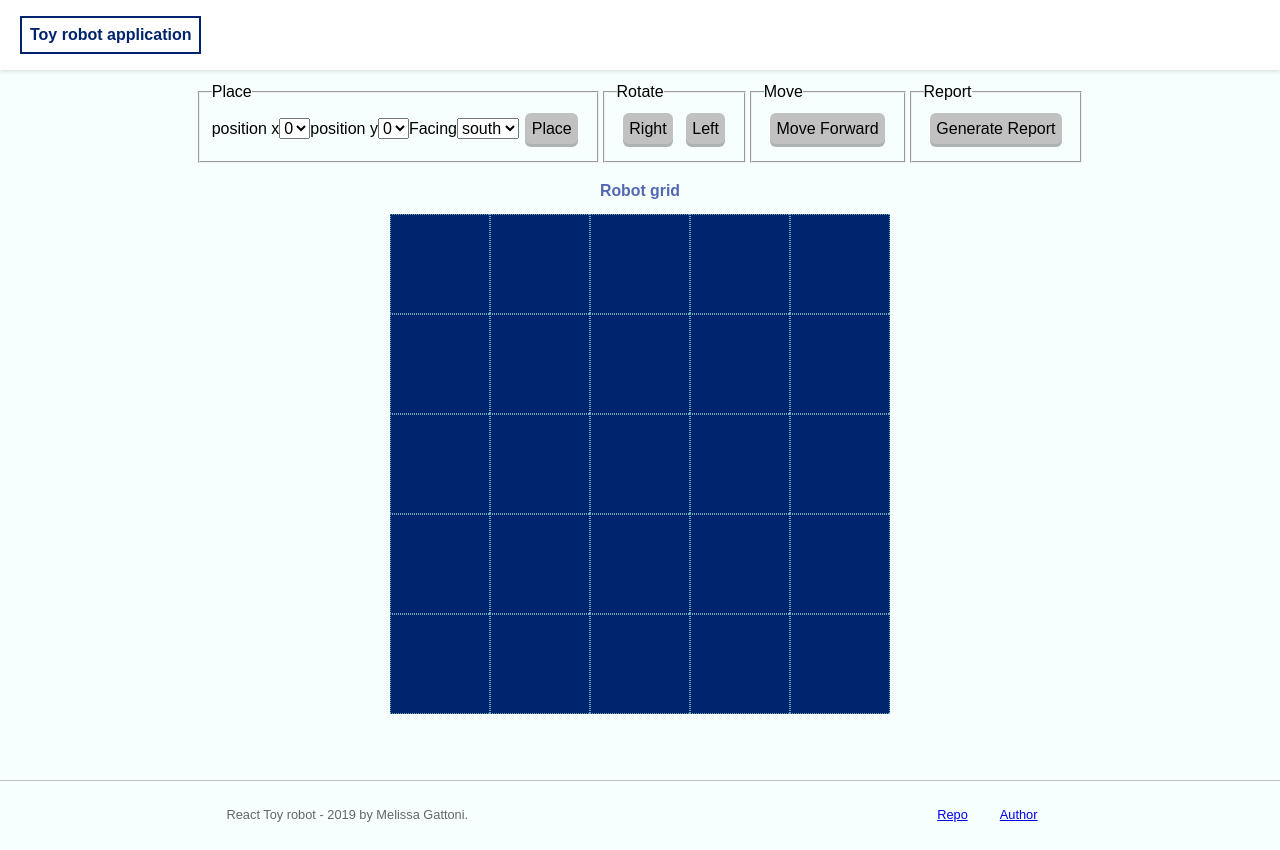
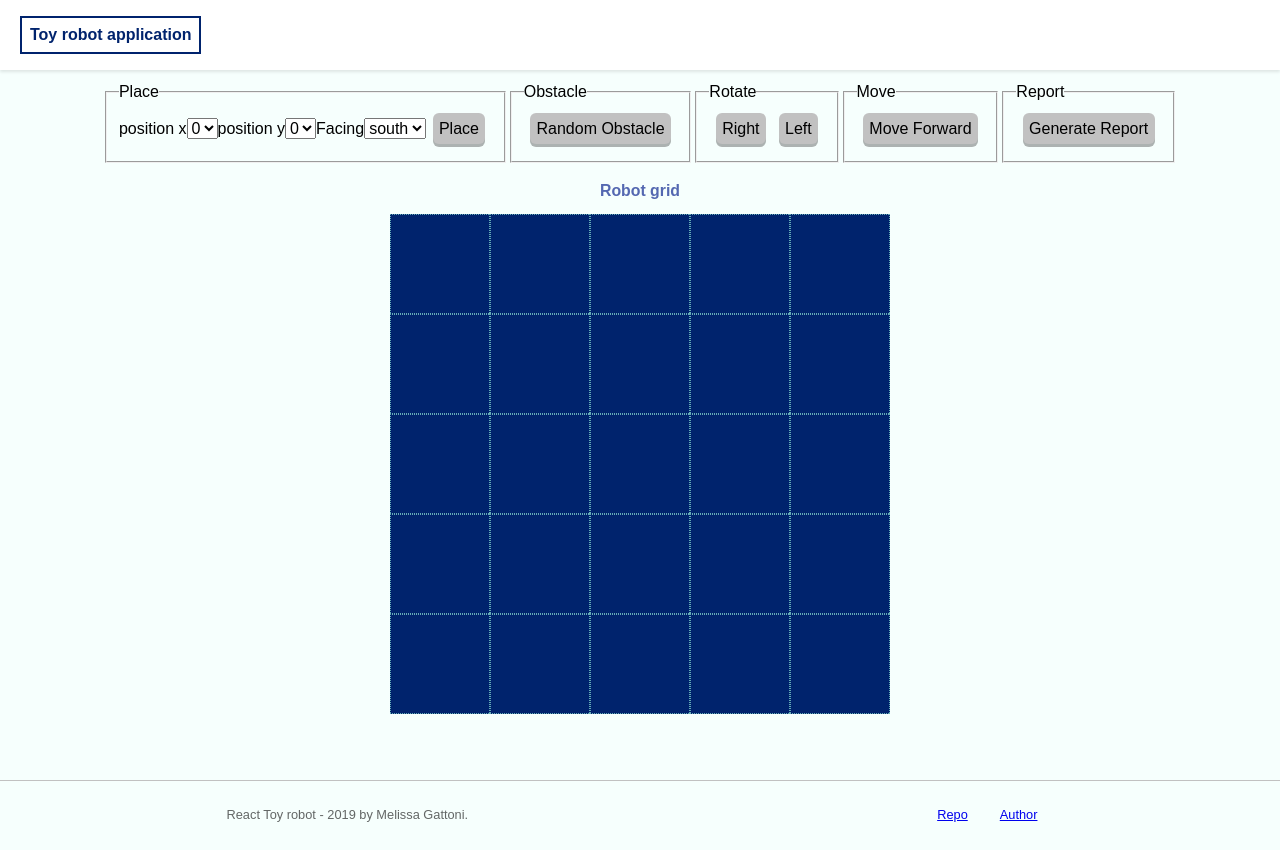
Before and after one commit to meligatt/toy-robot-react, a React app: page / in a window 1280 px wide. Built offline with nearby package versions, Linux system fonts and the light colour scheme.

Commit message:
Add random obstacle to grid

```diff
--- a/src/containers/Board/index.js
+++ b/src/containers/Board/index.js
@@ -99,10 +99,17 @@ class Board extends Component{
     });
   }
   handleRandomObstacleClick() {
-    // const randomPos = Math.floor(Math.random() * Math.floor(BOARD_WIDTH));
-    // this.setState({
-    //   obstacle: [randomPos, randomPos]
-    // });
+    const randomPosX = Math.floor(Math.random() * Math.floor(BOARD_WIDTH));
+    const randomPosY = Math.floor(Math.random() * Math.floor(BOARD_HEIGHT));
+
+    const isValidPositionX = randomPosX !== this.state.robotPosX;
+    const isValidPositionY = randomPosY !== this.state.robotPosY;
+
+    if(isValidPositionX || isValidPositionY){
+      this.setState({
+        obstacle: [randomPosX, randomPosY]
+      });
+    }
   }
   handleTurnClick(event) {
     const turnValue = event.target.value;
@@ -220,9 +227,9 @@ class Board extends Component{
               onBlur = { (e) => this.handleDirectionBlur(e) } />
             <Button onClick = { () => this.handlePlaceClick() } label = "Place"/>
           </FieldSet>
-          {/* <FieldSet legend = "Obstacle">
+          <FieldSet legend = "Obstacle">
             <Button onClick = { () => this.handleRandomObstacleClick() } label = "Random Obstacle"/>
-          </FieldSet> */}
+          </FieldSet>
 
           <FieldSet legend = "Rotate">
             <Button value = "RIGHT" onClick = { (e) => this.handleTurnClick(e) } label = "Right"/>
```
